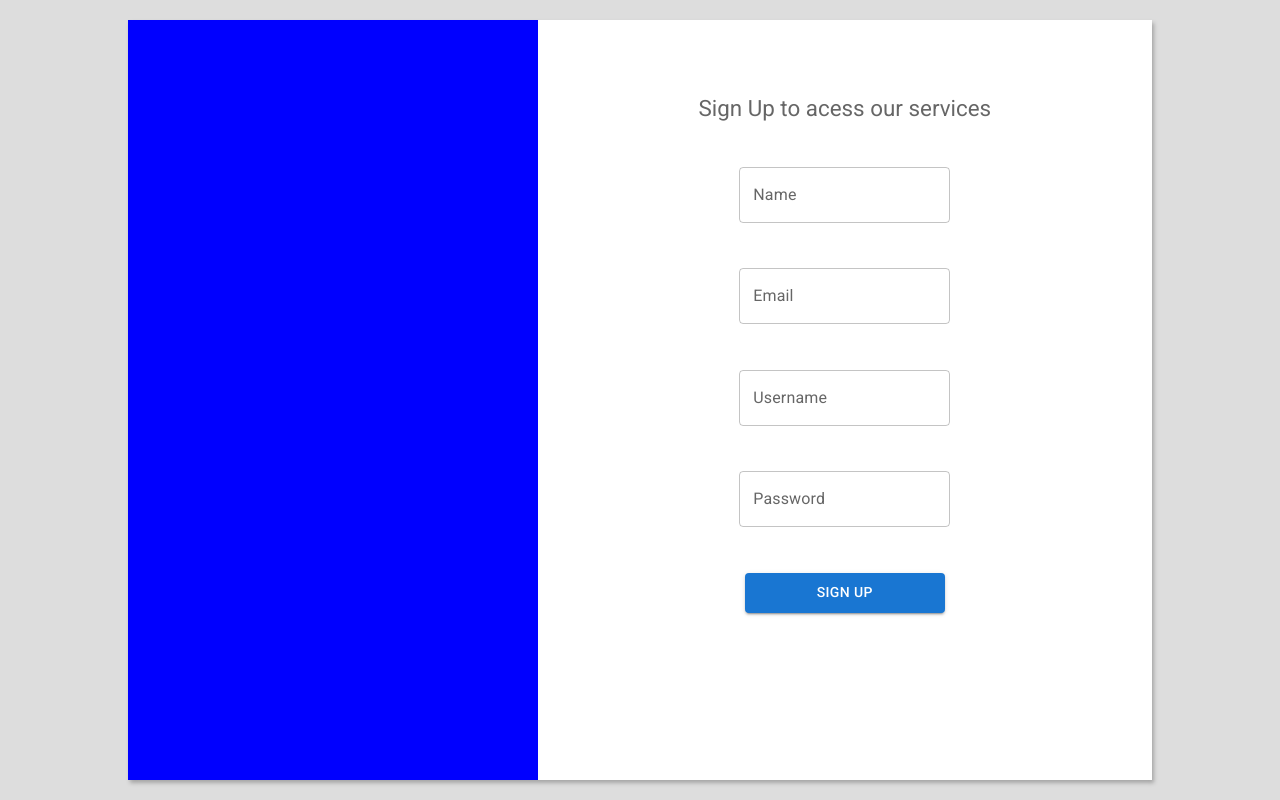
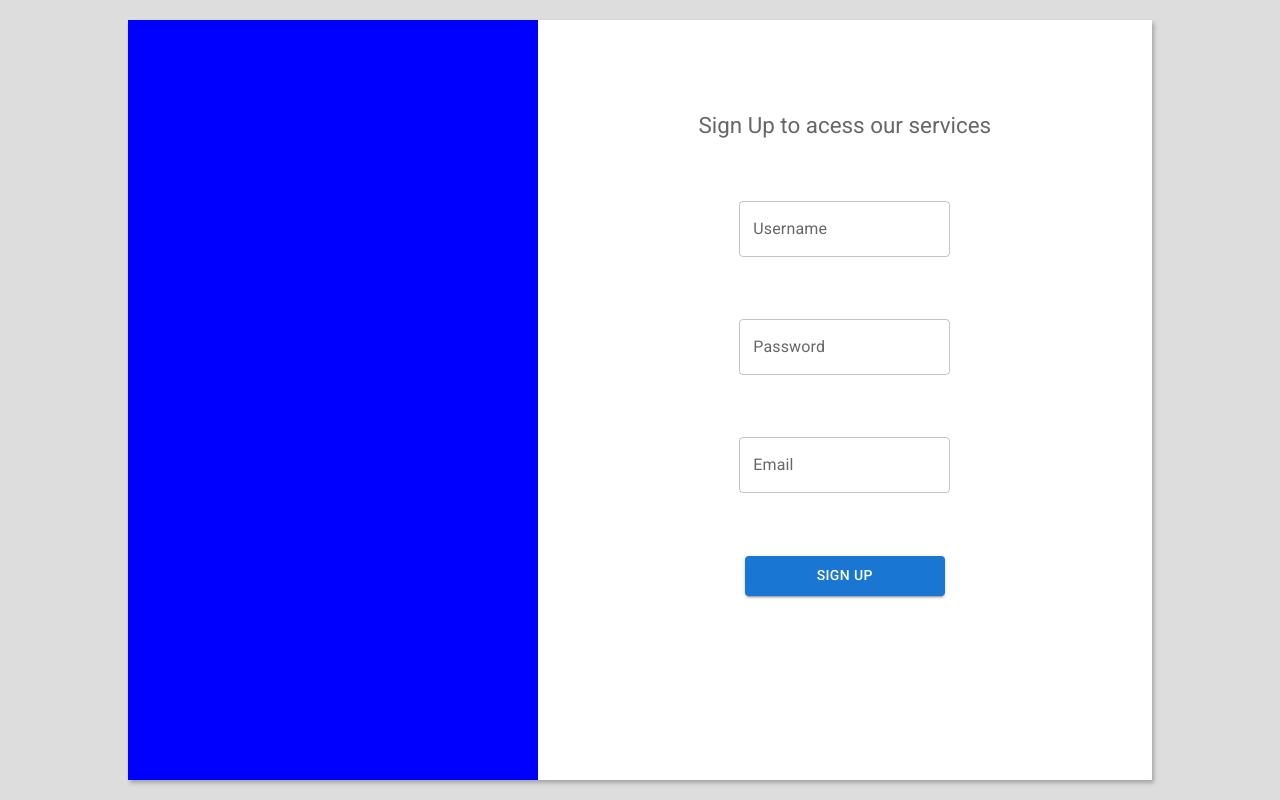
Before and after one commit to foxfromars/exacthealth_front, a React (Vite) app: page /signup in a window 1280 px wide. Built offline with nearby package versions, Linux system fonts and the light colour scheme.

Commit message:
Server Initial Integration

```diff
--- a/src/components/AccountForm/index.tsx
+++ b/src/components/AccountForm/index.tsx
@@ -11,7 +11,7 @@ export default function AccountForm(props: any) {
       <LoginContainer>
         <LoginPainel />
         <LoginForm>
-          {...props.children}
+          {props.children}
         </LoginForm>
       </LoginContainer>
     </Container>
--- a/src/components/Pages/Signup/index.tsx
+++ b/src/components/Pages/Signup/index.tsx
@@ -2,15 +2,21 @@ import axios from "axios";
 import {
   TextField,
   Button,
+  Alert,
 } from "@mui/material";
 import { useState } from "react";
+
 import AccountForm from "../../AccountForm";
 import {
   Text,
 } from "./styles";
+import { LoginForm } from "../../AccountForm/styles";
 
 export default function Signup() {
+
   const [values, setValues] = useState<any>({});
+  const [error, setError] = useState<string>("");
+  const [success, setSuccess] = useState<boolean>(false);
 
   const handleChange = (e: any) => {
     const { name, value } = e.target;
@@ -20,26 +26,31 @@ export default function Signup() {
     })
   }
 
-  const handleSubmit = () => {
+  const handleSubmit = async () => {
     const SERVER_URL: string = import.meta.env.VITE_SERVER_URL;
-    axios.post(`${SERVER_URL}/user`,)
+    await axios({
+      method: 'post',
+      url: `${SERVER_URL}/user`,
+      data: values,
+    })
+      .then(e => {
+        if (e.data.ok === false) {
+          setError(e.data.response);
+        }
+        else {
+          setSuccess(true);
+        }
+      })
+      .catch(e => {
+        setError(e.data.response);
+        console.log(error)
+      })
   }
 
+  function SignupForm() {
     return (
-    <AccountForm>
+      <>
         <Text>Sign Up to acess our services</Text>
-      <TextField
-        label="Name"
-        name="name"
-        onChange={handleChange}
-        value={values.name || ""}
-      />
-      <TextField
-        label="Email"
-        name="email"
-        onChange={handleChange}
-        value={values.email || ""}
-      />
         <TextField
           label="Username"
           name="username"
@@ -53,13 +64,36 @@ export default function Signup() {
           onChange={handleChange}
           value={values.password || ""}
         />
-
+        <TextField
+          label="Email"
+          name="email"
+          onChange={handleChange}
+          value={values.email || ""}
+        />
         <Button
           variant="contained"
           onClick={handleSubmit}
         >
           Sign Up
         </Button>
-    </AccountForm>
+      </>
     );
   }
+
+  function SuccessMessage() {
+    return (
+      <>
+        <Text>
+          Your account has been successfully created
+        </Text>
+        <a href="/">Go to login page</a>
+      </>
+    );
+  }
+
+  return (
+  <AccountForm>
+    {success == true ? SuccessMessage() : SignupForm() }
+  </AccountForm>
+  )
+}
```
Also changed, not shown: 2 other files (tests, documents, lock files or other folders). Lines whose indentation alone changed are shown as unchanged.
